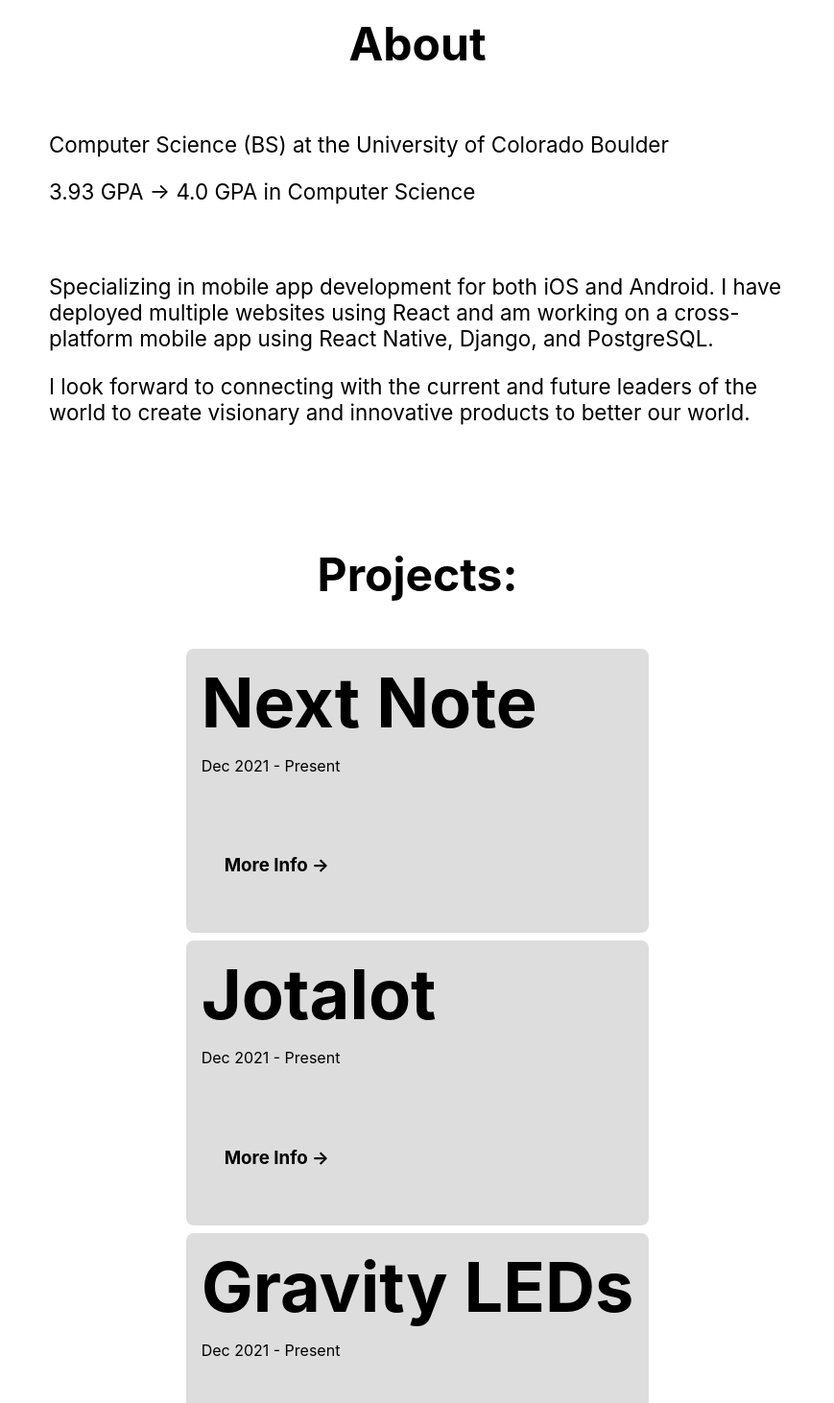
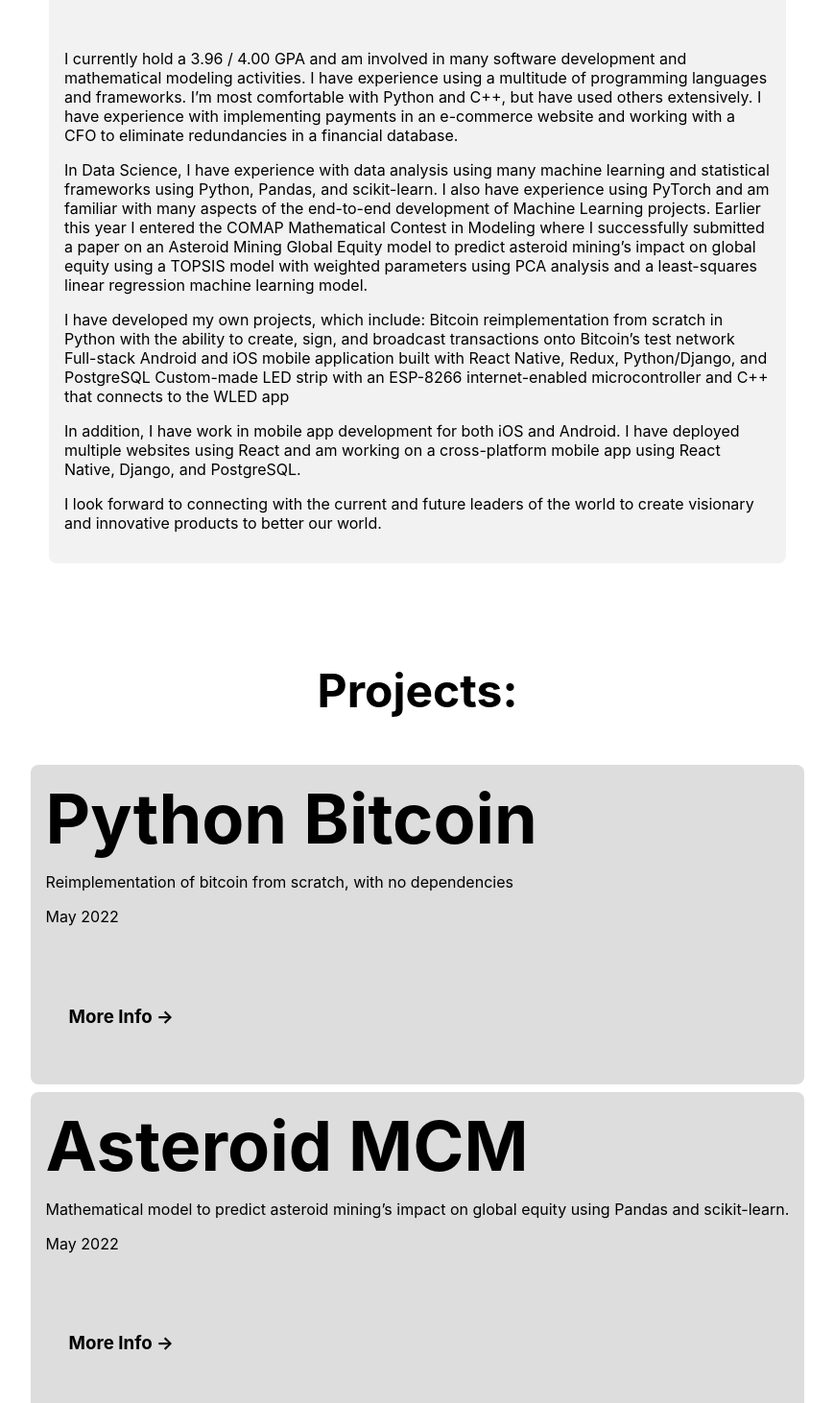
Before and after one commit to kevbuh/kevinbuhler, a Next.js app: page / in a window 1280 px wide. Shown: the part 808-2270 px from the top of the page at 96% size, without its empty margins (205-1074 px from the left). Built offline with nearby package versions, Linux system fonts and the light colour scheme.

Commit message:
May 2022 Update

```diff
--- a/pages/index.js
+++ b/pages/index.js
@@ -69,14 +69,48 @@
           <h2 className={styles.smallTitle}>About</h2>
         </div>
         <div className={styles.info_div}>
-          <p>Computer Science (BS) at the University of Colorado Boulder</p>
-          <p>3.93 GPA &rarr; 4.0 GPA in Computer Science</p>
+          <p>
+            Sophomore studying Computer Science at the University of Colorado
+            Boulder.
+          </p>
+          <p>GPA: 3.96 / 4.00 </p>
+          <p>Boulder Esteemed Scholars Program, Be Boulder Scholarship</p>
           <br />
           <p>
-            Specializing in mobile app development for both iOS and Android. I
-            have deployed multiple websites using React and am working on a
-            cross-platform mobile app using React Native, Django, and
-            PostgreSQL.
+            I currently hold a 3.96 / 4.00 GPA and am involved in many software
+            development and mathematical modeling activities. I have experience
+            using a multitude of programming languages and frameworks. I’m most
+            comfortable with Python and C++, but have used others extensively. I
+            have experience with implementing payments in an e-commerce website
+            and working with a CFO to eliminate redundancies in a financial
+            database.
+          </p>
+          <p>
+            In Data Science, I have experience with data analysis using many
+            machine learning and statistical frameworks using Python, Pandas,
+            and scikit-learn. I also have experience using PyTorch and am
+            familiar with many aspects of the end-to-end development of Machine
+            Learning projects. Earlier this year I entered the COMAP
+            Mathematical Contest in Modeling where I successfully submitted a
+            paper on an Asteroid Mining Global Equity model to predict asteroid
+            mining’s impact on global equity using a TOPSIS model with weighted
+            parameters using PCA analysis and a least-squares linear regression
+            machine learning model.{" "}
+          </p>
+          <p>
+            I have developed my own projects, which include: Bitcoin
+            reimplementation from scratch in Python with the ability to create,
+            sign, and broadcast transactions onto Bitcoin’s test network
+            Full-stack Android and iOS mobile application built with React
+            Native, Redux, Python/Django, and PostgreSQL Custom-made LED strip
+            with an ESP-8266 internet-enabled microcontroller and C++ that
+            connects to the WLED app
+          </p>
+          <p>
+            In addition, I have work in mobile app development for both iOS and
+            Android. I have deployed multiple websites using React and am
+            working on a cross-platform mobile app using React Native, Django,
+            and PostgreSQL.
           </p>
           <p>
             I look forward to connecting with the current and future leaders of
@@ -89,6 +123,49 @@
           <h2 className={styles.smallTitle}>Projects:</h2>
         </div>
         <div>
+          <div className={styles.full_screen}>
+            <div className={styles.smallcard}>
+              <a href="https://github.com/kevbuh/bitcoin_reimplementation">
+                <h2 className={styles.project_text}>Python Bitcoin</h2>
+              </a>
+              <p>
+                Reimplementation of bitcoin from scratch, with no dependencies
+              </p>
+
+              <p>May 2022</p>
+              {/* Add some pictures and stuff right here */}
+              <div className={styles.apps3}>
+                <div className={styles.smallcard}>
+                  <a href="https://github.com/kevbuh/bitcoin_reimplementation">
+                    <h3>More Info &rarr;</h3>
+                    {/* <p>High Quality LEDs</p> */}
+                  </a>
+                </div>
+              </div>
+            </div>
+          </div>
+          <div className={styles.full_screen}>
+            <div className={styles.smallcard}>
+              <a href="https://github.com/kevbuh/mcm_keviansud">
+                <h2 className={styles.project_text}>Asteroid MCM</h2>
+              </a>
+              <p>
+                Mathematical model to predict asteroid mining’s impact on global
+                equity using Pandas and scikit-learn.
+              </p>
+
+              <p>May 2022</p>
+              {/* Add some pictures and stuff right here */}
+              <div className={styles.apps3}>
+                <div className={styles.smallcard}>
+                  <a href="https://github.com/kevbuh/mcm_keviansud">
+                    <h3>More Info &rarr;</h3>
+                    {/* <p>High Quality LEDs</p> */}
+                  </a>
+                </div>
+              </div>
+            </div>
+          </div>
           <div className={styles.full_screen}>
             <div className={styles.smallcard}>
               <a href="https://nextnote.io">
@@ -146,6 +223,8 @@
         </div>
         <div className={styles.info_div}>
           <h3>Primary Skills:</h3>
+          <li>Python</li>
+          <li>Pytorch</li>
           <li>React Native</li>
           <li>Redux</li>
           <li>Django</li>
@@ -153,6 +232,8 @@
 
           <h3>Technologies I have worked with:</h3>
           <div>
+            <li>Pandas</li>
+            <li>Scikit-learn</li>
             <li>React</li>
             <li>TypeScript</li>
             <li>GraphQL</li>
@@ -218,7 +299,12 @@
           </div>
           <div className={styles.smallcard}>
             <h3>Short Stories</h3>
-            <li>Husun</li>
+            <a
+              className={styles.underline}
+              href="https://github.com/kevbuh/husun/blob/main/Husun_Kevin_Buhler_May_2022.pdf"
+            >
+              <li>Husun</li>
+            </a>
           </div>
         </div>
       </main>
--- a/styles/Home.module.css
+++ b/styles/Home.module.css
@@ -9,7 +9,7 @@
 }
 
 .top_kevin {
-  min-height: 90vh;
+  min-height: 60vh;
   display: flex;
   flex-direction: column;
   justify-content: center;
@@ -188,7 +188,7 @@
   padding: 1rem;
   border-radius: 0.5rem;
   margin: 1rem;
-  width: 80%;
+  width: 60%;
 }
 
 .apps3 {
@@ -220,8 +220,12 @@
 }
 
 .info_div {
-  width: 60vw;
-  font-size: 1.4em;
+  width: 60%;
+  font-size: 1em;
+  background-color: #f2f2f2;
+  /* margin: 0.5em; */
+  padding: 1rem;
+  border-radius: 0.5rem;
 }
 
 .project_text {
```
Also changed, not shown: 2 other files (tests, documents, lock files or other folders).
